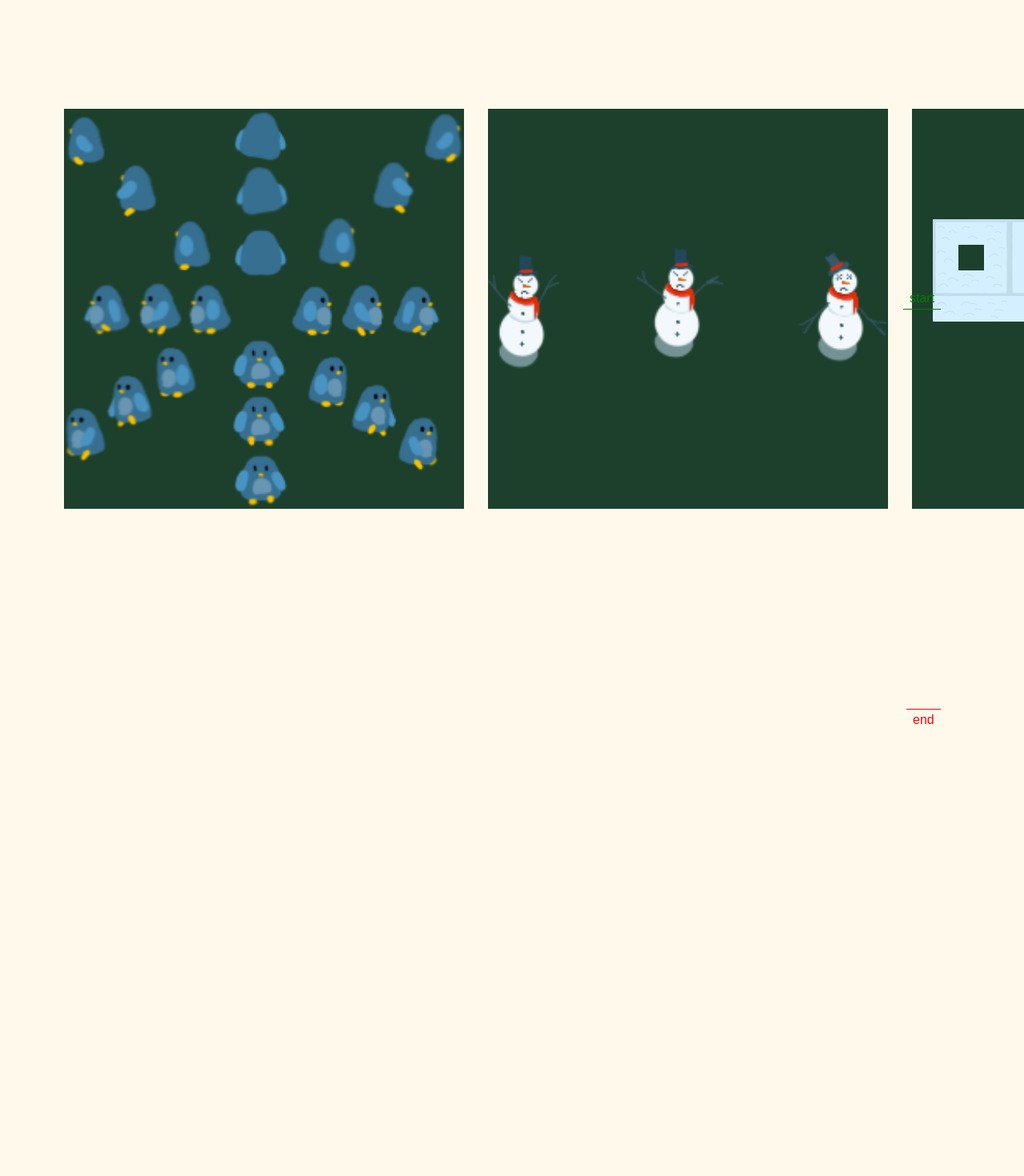
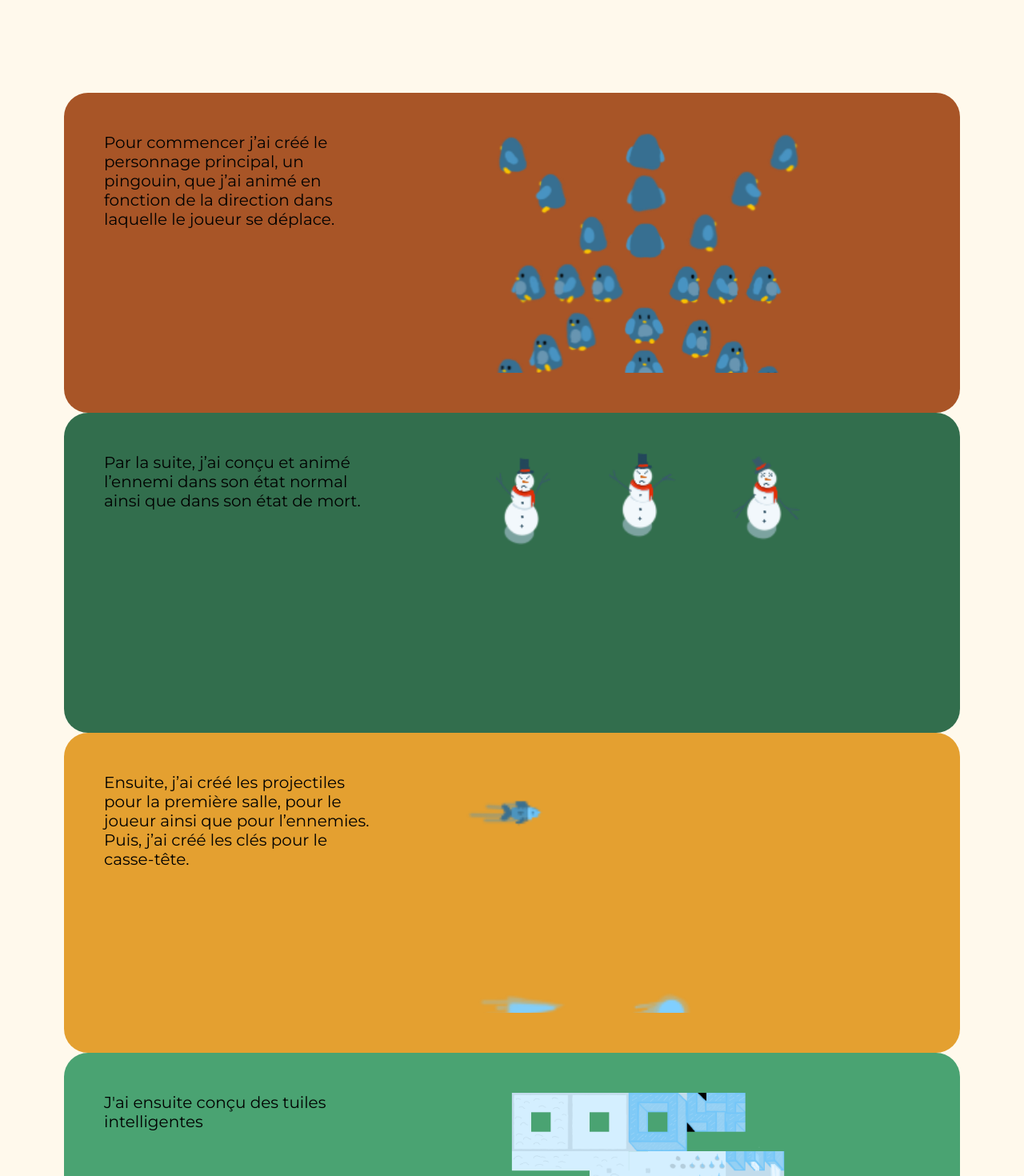
Before and after one commit to myriamgevrynethersole/porfolio-myriam, a Next.js app: page /projets/aventure in a window 1280 px wide. Shown: the part 900-2370 px from the top of the page at 80% size. Before the commit the page ends 2166 px from the top, so only its background shows below. Built offline with nearby package versions, Linux system fonts and the light colour scheme.

Commit message:
add - ajout des slides

```diff
--- a/src/app/_components/projet-details.css
+++ b/src/app/_components/projet-details.css
@@ -28,28 +28,64 @@
     top: 200px;
 }
 
-.Approche {
-    height: 150vh;
+.Slide {
+    display: grid;
+    grid-template-columns: 1fr 2fr;
+    place-items: top;
+    border-radius: 30px;
+    padding: 50px;
+    height: 400px;
+
+
 }
 
-.Images-Scroller {
-    margin-top: 20px;
+.Slide:nth-child(4n+1) {
+    background-color: var(--rust-orange);
+}
+
+.Slide:nth-child(4n+2) {
+    background-color: var(--green);
+}
+
+.Slide:nth-child(4n+3) {
+    background-color: var(--orange);
+}
+
+.Slide:nth-child(4n) {
+    background-color: var(--light-green);
+}
+
+
+.Images {
     display: flex;
     flex-direction: row;
-    width: min-content;
+    flex-wrap: wrap;
     gap: 30px;
-
-    div {
-        width: 500px;
-        height: 500px;
-        background-color: var(--dark-green);
+    height: 300px;
+    overflow-y: scroll;
+    scrollbar-gutter: stable both-edges;
+    place-self: center;
 
 
-    }
+
+
+
 
     img {
-        object-fit: contain;
-        width: inherit;
-        height: inherit;
+        padding: 0 10px;
+        width: 400px;
     }
 }
+
+.Images::-webkit-scrollbar {
+    width: 5px;
+}
+
+.Images::-webkit-scrollbar-track {
+    background: transparent;
+}
+
+.Images::-webkit-scrollbar-thumb {
+    background: rgba(255, 249, 236, 0.5);
+    border-radius: 999px;
+}
--- a/src/app/_components/projet-details.jsx
+++ b/src/app/_components/projet-details.jsx
@@ -8,25 +8,25 @@ import { ScrollTrigger } from "gsap/ScrollTrigger";
 const ProjetDetails = ({ projet }) => {
 
     const scopeRef = useRef();
-    const numImages = projet.images.length;
+    // const numImages = projet.slides.images.length;
     gsap.registerPlugin(useGSAP, useRef, DrawSVGPlugin, ScrollTrigger);
 
     useGSAP(() => {
-        gsap.to(".Images-Scroller", {
-            scrollTrigger: {
-                trigger: ".Images-Scroller",
-                markers: true,
-                start: "center center",
-                end: "+=100% center",
-                scrub:true,
-                pin:true,
+        // gsap.to(".Images-Scroller", {
+        //     scrollTrigger: {
+        //         trigger: ".Images-Scroller",
+        //         markers: true,
+        //         start: "center center",
+        //         end: "+=100% center",
+        //         scrub:true,
+        //         pin:true,
 
 
-            },
-            x: -((500 *(numImages-3)) + (30*(numImages-4) ))+160
+        //     },
+        //     x: -((500 *(numImages-3)) + (30*(numImages-4) ))+160
 
-        })
- console.log(projet.images.length)
+        // })
+
 
 
     }, { scope: scopeRef });
@@ -41,13 +41,20 @@ return (
                 <p>{projet.contexte}</p>
             </section>
             <section className="Approche">
+                {projet.slides.map((slide) => (
+                    <div className={`Slide Slide-${slide.id}`} key={slide.id} >
+                        <p>{slide.approche}</p>
+                        <div className="Images">{slide.images.map((image) => (<div key={image} ><img src={image} /></div>))}</div>
+                    </div>
+                ))};
 
-            <p>{projet.approche}</p>
+
+                {/* <p>{projet.approche}</p>
             <div className="Images-Scroller">
 
                 {projet.images.map((image) => (<div key={image} ><img src={image} /></div>))}
 
-            </div>
+            </div> */}
 
             </section>
         </div>
--- a/src/app/_data/projets.json
+++ b/src/app/_data/projets.json
@@ -4,64 +4,159 @@
         "nom": "Izakaya Hiroshi",
         "video": "/projet01/resto-desktop-showcase.mp4",
         "mockup": "/projet01/resto-mockup.gif",
-
-        "contexte": "Contexte du projet resto",
+        "contexte": "Dans le cadre du cours de Web 4, nous devions concevoir un site web afin de promouvoir l’ouverture d’un nouvel établissement de cuisine japonaise par Hiroshi Takahashi. Le site devait principalement permettre aux utilisateurs de consulter un menu interactif, tout en leur offrant une expérience utilisateur optimale.",
+        "slides": [
+            {
+                "id": 1,
+                "approche": "Pour commencer, j’ai conçu l’identité graphique du restaurent. Pour ce faire, j’ai dû concevoir le logos du restaurent, choisir les polices de caractère ainsi que les couleurs qui devra être utiliser pour le site.",
+                "images": [
+                    "/projet01/resto-charte01.jpg",
+                    "/projet01/resto-charte02.jpg",
+                    "/projet01/resto-charte03.jpg"
+                ]
+            },
+            {
+                "id": 2,
+                "approche": "Par la suite, j’ai conçu les croquis des différents médias nécessaires à la conception du site web.",
                 "images": [
                     "/projet01/resto-croquis01.jpg",
                     "/projet01/resto-croquis02.jpg",
-            "/projet01/resto-croquis03.jpg",
+                    "/projet01/resto-croquis03.jpg"
+                ]
+            },
+            {
+                "id": 3,
+                "approche": "Puis, j’ai reproduit ces images en format vectoriel afin de pouvoir l’intégrer au site web",
+                "images": [
                     "/projet01/resto-resultat01.png",
                     "/projet01/resto-resultat02.png"
-        ],
-        "approche": "Approche du projet resto"
+                ]
+            }
+        ]
     },
     {
         "id": "brume",
         "nom": "Brume",
         "video": "/projet02/brume-gameplay.mp4",
         "mockup": "/projet02/brume-mockup.gif",
-        "contexte": "",
+        "contexte": "Dans le cadre du cours de jeu4, nous devions concevoir un jeu d’émergence de type \"platformer\" pour un concours de jeu vidéo organisé par l’école où les étudiants des autres programmes tente d’accumuler le plus de points possibles de points afin de gagner un prix.",
+        "slides": [
+            {
+                "id": 1,
+                "approche": "Pour commencer, j’ai conçu le personnage principal. J’ai d’abord créé un croquis du personnage de face et de côte. Ensuite, je l’ai recréé en couleur et en format vectoriel.",
                 "images": [
                     "/projet02/brume-esquisse.jpg",
-            "/projet02/brume-charte-personnage.jpg",
+                    "/projet02/brume-charte-personnage.jpg"
+                ]
+            },
+            {
+                "id": 2,
+                "approche": "Par la suite, j’ai conçu un arrière-plan qui devait faire un défilement en parallaxe. Pour ce faire j’ai d’abord créé une première version sous forme de croquis. Puis, j’ai conçu la version finale composée de cinq plans qui se répète verticalement et horizontalement. Ces plans se déplacent en parallaxe dans le jeu afin de créer une impression de profondeur.",
+                "images": [
                     "/projet02/brume-maquette-fond.jpg",
+                    "/projet02/brume-fond-final.jpg"
+                ]
+            },
+            {
+                "id": 3,
+                "approche": "Finalement, j’ai conçu des tuiles intelligentes pour créer les plateformes, ainsi que des objets animés avec lesquels l’utilisateur peut interagir.",
+                "images": [
                     "/projet02/brume-tuiles.png",
                     "/projet02/brume-objets.jpg"
-        ],
-        "approche": ""
+                ]
+            }
+        ]
     },
     {
         "id": "rh",
         "nom": "RH Solution",
         "video": "/projet03/rh-solutions-showcase.mp4",
         "mockup": "/projet03/rh-mockup.gif",
-        "contexte": "",
+        "contexte": "Dans le cadre du cours de Design 3 je devais concevoir les maquettes d’un site web pour RH-Solution, un cabinet expert en gestion des ressources humaines. Ce projet avait pour objectif de donner un aperçu du site avant que l’entreprise débute son développement. Le site visait, quant à lui, à présenter les services offerts par la compagnie.",
+        "slides": [
+            {
+                "id": 1,
+                "approche": "Pour commencer, j’ai conçu deux versions UX de l’en-tête (\"header\") du site web.",
                 "images": [
                     "/projet03/rh-header-maquette-v01.png",
-            "/projet03/rh-header-maquette-v02.png",
+                    "/projet03/rh-header-maquette-v02.png"
+                ]
+            },
+            {
+                "id": 2,
+                "approche": "J’ai ensuite conçu deux versions UX de la section principale (\"main\") du site web.",
+                "images": [
                     "/projet03/rh-main-maquette-v01.png",
-            "/projet03/rh-main-maquette-v02.png",
+                    "/projet03/rh-main-maquette-v02.png"
+                ]
+            },
+            {
+                "id": 3,
+                "approche": "J’ai également conçu deux versions UX du pied de page (\"footer\") du site web.",
+                "images": [
                     "/projet03/rh-footer-maquette-v01.png",
-            "/projet03/rh-footer-maquette-v02.png",
-            "/projet03/rh-choix-final-maquette.png",
+                    "/projet03/rh-footer-maquette-v02.png"
+                ]
+            },
+            {
+                "id": 4,
+                "approche": "J’ai finalement sélectionné et combiné les meilleures versions de chaque composant afin de créer la maquette UX finale du site web.",
+                "images": [
+                    "/projet03/rh-choix-final-maquette.png"
+                ]
+            },
+            {
+                "id": 5,
+                "approche": "Par la suite, j’ai ajouté les médias, les couleurs et la typographie à la maquette UX afin de créer une maquette UI qui représente plus fidèlement l’apparence du futur site web.",
+                "images": [
                     "/projet03/rh-resultat.png"
-        ],
-        "approche": ""
+                ]
+            }
+        ]
     },
     {
         "id": "aventure",
         "nom": "Aventure Hivernal",
         "video": "/projet04/aventure-hivernal-gameplay.mp4",
         "mockup": "/projet04/aventure-hivernal-mockup.gif",
-        "contexte": "",
+        "contexte": "Dans le cadre du cours de Jeu 3, nous devions concevoir un jeu de progression n 2D comprenant trois salles. La première salle devait contenir des obstacles que le joueur devait éviter, la deuxième salle devait contenir un casse-tête que le joueur doit résoudre afin d’accéder à la dernière salle contenant l’ennemie final.",
+        "slides": [
+            {
+                "id": 1,
+                "approche": "Pour commencer j’ai créé le personnage principal, un pingouin, que j’ai animé en fonction de la direction dans laquelle le joueur se déplace.",
                 "images": [
-            "/projet04/aventure-hivernal-perso.png",
-            "/projet04/aventure-hivernal-ennemie.png",
-            "/projet04/aventure-hivernal-tuiles.png",
+                    "/projet04/aventure-hivernal-perso.png"
+                ]
+            },
+            {
+                "id": 2,
+                "approche": "Par la suite, j’ai conçu et animé l’ennemi dans son état normal ainsi que dans son état de mort.",
+                "images": [
+                    "/projet04/aventure-hivernal-ennemie.png"
+                ]
+            },
+            {
+                "id": 3,
+                "approche": "Ensuite, j’ai créé les projectiles pour la première salle, pour le joueur ainsi que pour l’ennemies. Puis, j’ai créé les clés pour le casse-tête.",
+                "images": [
                     "/projet04/aventure-hivernal-projectiles.png",
-            "/projet04/aventure-hivernal-clees.png",
+                    "/projet04/aventure-hivernal-clees.png"
+                ]
+            },
+            {
+                "id": 4,
+                "approche": "J'ai ensuite conçu des tuiles intelligentes",
+                "images": [
+                    "/projet04/aventure-hivernal-tuiles.png"
+                ]
+            },
+            {
+                "id": 5,
+                "approche": "Finalement, j’ai créé un arrière-plan pour les interfaces.",
+                "images": [
                     "/projet04/aventure-hivernal-fond.png"
-        ],
-        "approche": ""
+                ]
             }
         ]
+    }
+]
```
Lines whose indentation alone changed are shown as unchanged.
